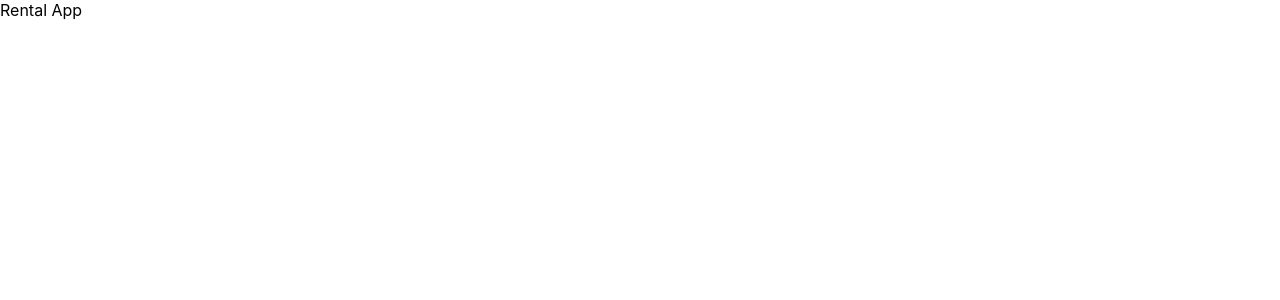
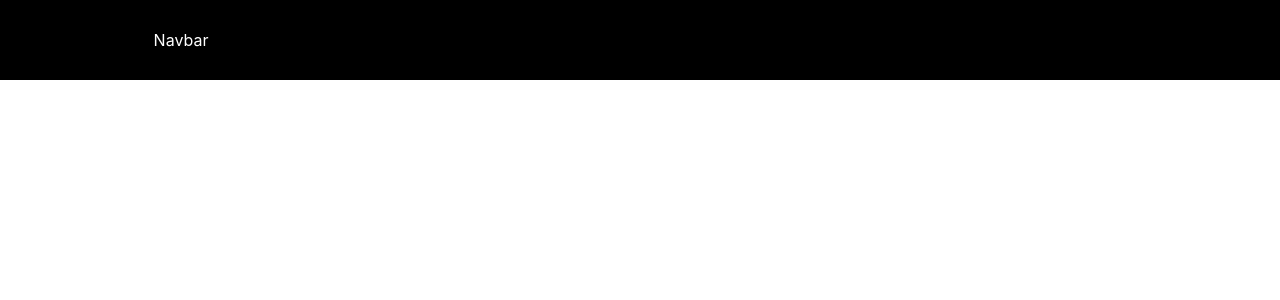
Before and after one commit to chdineshbabu/rental, a React (Create React App) app: page / in a window 1280 px wide. Shown: the top 300 px of the page. Built offline with nearby package versions, Linux system fonts and the light colour scheme.

Commit message:
starting stage

```diff
--- a/src/App.css
+++ /dev/null
@@ -1,38 +0,0 @@
-.App {
-  text-align: center;
-}
-
-.App-logo {
-  height: 40vmin;
-  pointer-events: none;
-}
-
-@media (prefers-reduced-motion: no-preference) {
-  .App-logo {
-    animation: App-logo-spin infinite 20s linear;
-  }
-}
-
-.App-header {
-  background-color: #282c34;
-  min-height: 100vh;
-  display: flex;
-  flex-direction: column;
-  align-items: center;
-  justify-content: center;
-  font-size: calc(10px + 2vmin);
-  color: white;
-}
-
-.App-link {
-  color: #61dafb;
-}
-
-@keyframes App-logo-spin {
-  from {
-    transform: rotate(0deg);
-  }
-  to {
-    transform: rotate(360deg);
-  }
-}
--- a/src/App.js
+++ b/src/App.js
@@ -1,9 +1,10 @@
-import './App.css';
+import './common/styles.css'
+import Navbar from './components/Navbar'
 
 function App() {
   return (
-   <div>
-    Rental App
+   <div className='app'>
+    <Navbar />
    </div>
   );
 }
--- /dev/null
+++ b/src/common/styles.css
@@ -0,0 +1,16 @@
+/*----------------------------Common Css --------------------------------------------*/
+
+.app{
+
+}
+
+/*---------------------------------Navbar css -------------------------------------*/
+
+.navbar{
+    background-color: black;
+    min-height: 10vh;
+    color: white;
+    padding: 0% 12%;
+    display: flex;
+    align-items: center;
+}
--- /dev/null
+++ b/src/components/Navbar.js
@@ -0,0 +1,12 @@
+import '../common/styles.css'
+import React from 'react'
+
+function Navbar() {
+  return (
+    <div className='navbar'>
+    Navbar
+    </div>
+  )
+}
+
+export default Navbar
```
Also changed, not shown: src/components/Login.js (added, +9 -0 lines), src/components/SearchBar.js (added, +9 -0 lines), src/components/Signup.js (added, +9 -0 lines), needs.txt (added).
